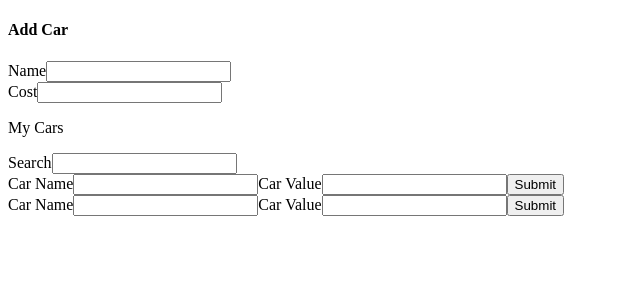
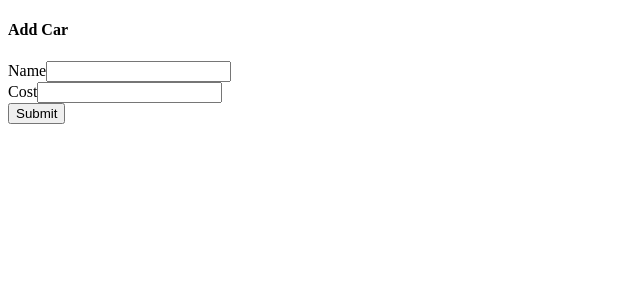
Before and after one commit to OkanNaci/MyCars-, a React (Create React App) app: page / in a window 1280 px wide. Shown: the top 300 px of the page, without its empty margins (0-640 px from the left). Built offline with nearby package versions, Linux system fonts and the light colour scheme.

Commit message:
Add submit logic to the CarForm component

```diff
--- a/src/components/CarForm.js
+++ b/src/components/CarForm.js
@@ -1,4 +1,4 @@
-import { changeName, changeCost } from "../store";
+import { changeName, changeCost, addCar } from "../store";
 import { useDispatch, useSelector } from "react-redux";
 function CarForm() {
   const dispatch = useDispatch();
@@ -16,11 +16,20 @@ function CarForm() {
     const carCost = parseInt(event.target.value || 0);
     dispatch(changeCost(carCost));
   };
+  const handleSubmit = (event) => {
+    event.preventDefault();
+    dispatch(
+      addCar({
+        name,
+        cost,
+      })
+    );
+  };
 
   return (
     <div className="car-form panel">
       <h4 className="subtitle is-3">Add Car</h4>
-      <form>
+      <form onSubmit={handleSubmit}>
         <div className="field-group">
           <div className="field">
             <label className="label">Name</label>
@@ -40,6 +49,9 @@ function CarForm() {
             />
           </div>
         </div>
+        <div className="field">
+          <button className="button is-link">Submit</button>
+        </div>
       </form>
     </div>
   );
--- a/src/components/CarList.js
+++ b/src/components/CarList.js
@@ -1,14 +1,4 @@
 function CarList() {
-  return (
-    <div>
-      <form>
-        <label>Car Name</label>
-        <input />
-        <label>Car Value</label>
-        <input />
-        <button>Submit</button>
-      </form>
-    </div>
-  );
+  return;
 }
 export default CarList;
--- a/src/components/CarSearch.js
+++ b/src/components/CarSearch.js
@@ -1,10 +1,4 @@
 function CarSearch() {
-  return (
-    <div>
-      <p>My Cars</p>
-      <label>Search</label>
-      <input />
-    </div>
-  );
+  return;
 }
 export default CarSearch;
--- a/src/components/CarValue.js
+++ b/src/components/CarValue.js
@@ -1,14 +1,4 @@
 function CarValue() {
-  return (
-    <div>
-      <form>
-        <label>Car Name</label>
-        <input />
-        <label>Car Value</label>
-        <input />
-        <button>Submit</button>
-      </form>
-    </div>
-  );
+  return;
 }
 export default CarValue;
```
